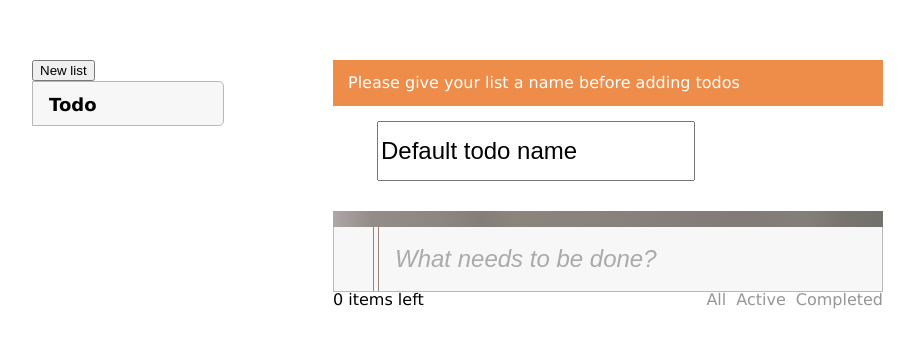
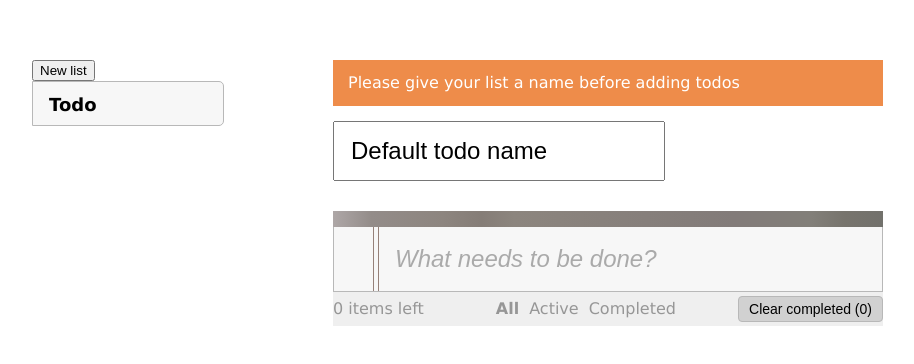
Before and after one commit to Shayol/vue-todo-list, a Vue app: page / in a window 1280 px wide. Shown: the part 140-504 px from the top of the page, without its empty margins (128-1042 px from the left). Built offline with nearby package versions, Linux system fonts and the light colour scheme.

Commit message:
add clear completed

```diff
--- a/src/components/ListItem.vue
+++ b/src/components/ListItem.vue
@@ -12,7 +12,7 @@
       </span>
     </div>
     <div v-else class="list__name-wrapper">
-      <input class="todo__edit-input" type="text" @keyup.enter="editList" v-model="name">
+      <input class="list__edit-input" type="text" @keyup.enter="editList" v-model="name">
     </div>
     <div class="list__content">
       <Input v-bind:list="list"/>
@@ -21,13 +21,16 @@
       </ul>
       <div class="list__bottom">
           <span class="list__number">
-            {{todosNumber}} item<span v-show="todosNumber != 1">s</span> left
+            {{todosLeft}} item<span v-show="todosLeft != 1">s</span> left
           </span>
           <div class="list__filters filters">
             <a href="" @click.prevent="filter='All'" :class="{filters__active: filter=='All'}" class="filters__link">All</a>
             <a href="" @click.prevent="filter='Active'" :class="{filters__active: filter=='Active'}" class="filters__link">Active</a>
             <a href="" @click.prevent="filter='Completed'" :class="{filters__active: filter=='Completed'}" class="filters__link">Completed</a>
           </div>
+          <button class="list__clearCompleted" @click.prevent="clearCompleted">
+            Clear completed (<span>{{todosCompleted}}</span>)
+          </button>
       </div>
     </div>
 
@@ -71,13 +74,11 @@ export default {
       return Store.findList(parsedId);
     },
     populateData: function() {
-      if (this.list) {
-        this.name = this.list.name;
-      } else {
+      if (!this.list) {
         this.list = this.newList;
-        this.name = this.list.name;
         this.editing = this.list.editing;
       }
+      this.name = this.list.name;
     },
     editList: function() {
       if (!this.list.listId) {
@@ -91,8 +92,8 @@ export default {
         Store.makeNewList(createdList);
         this.list = Store.findList(createdList.listId);
       }
+      this.editing = !this.editing;
       Store.editList(this.list.listId, this.name);
-      this.editing = !this.editing;
     },
     deleteList: function() {
       if (!this.list.listId) {
@@ -100,6 +101,10 @@ export default {
       }
       Store.deleteList(this.list.listId);
       this.$router.push("/");
+    },
+    clearCompleted() {
+      let completed = this.list.todos.filter(el => el.checked);
+      completed.forEach(el => Store.deleteTodo(this.list.listId, el.todoId));
     }
   },
   computed: {
@@ -112,8 +117,11 @@ export default {
         return this.list.todos.filter(el => el.checked);
       }
     },
-    todosNumber: function() {
+    todosLeft: function() {
       return this.list.todos.filter(el => !el.checked).length;
+    },
+    todosCompleted: function() {
+      return this.list.todos.filter(el => el.checked).length;
     }
   }
 };
@@ -134,6 +142,15 @@ export default {
     &:hover ~ .list__delete {
       display: block;
     }
+  }
+  &__edit-input {
+    height: 60px;
+    font-size: 24px;
+    flex-grow: 1;
+    flex-shrink: 0;
+    margin-top: 0;
+    margin-bottom: 0;
+    padding-left: 16px;
   }
   &__delete {
     display: none;
@@ -157,6 +174,18 @@ export default {
   &__bottom {
     display: flex;
     justify-content: space-between;
+    color: #969696;
+    align-items: center;
+    height: 34px;
+    background-color: #efefef;
+  }
+  &__clearCompleted {
+    padding: 4px 10px;
+    background-color: #d1d1d1;
+    border-radius: 4px;
+    border: 1px solid $grey-border-color;
+    outline: none;
+    font-size: 14px;
   }
 }
 .todos {
@@ -169,10 +198,14 @@ export default {
 .filters {
   display: flex;
   height: 32px;
+  align-items: center;
   &__link {
     text-decoration: none;
+    margin-left: 10px;
     color: #969696;
-    margin-left: 10px;
+  }
+  &__active {
+    font-weight: bold;
   }
 }
 </style>
```
